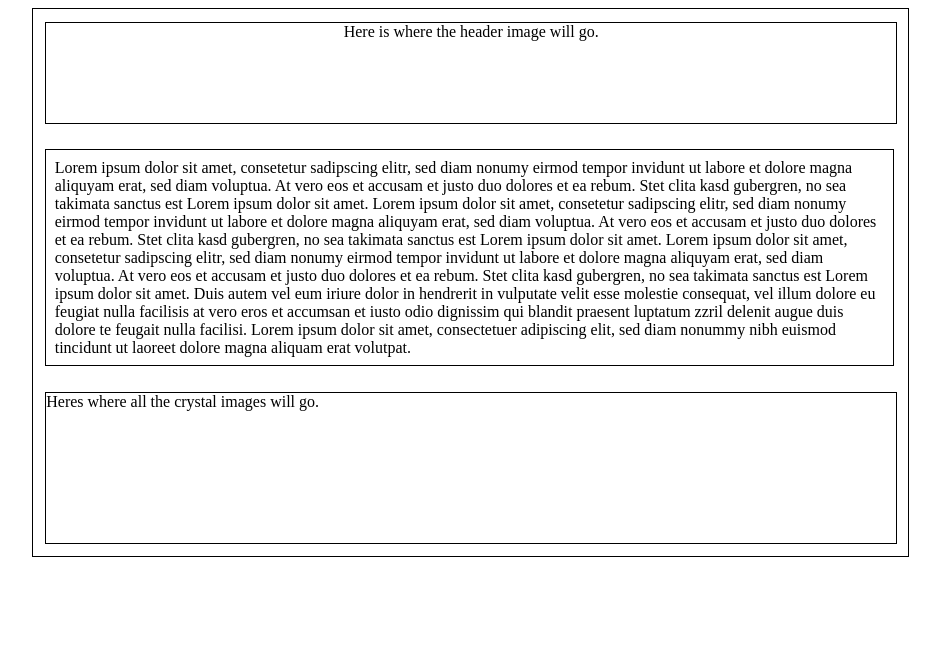
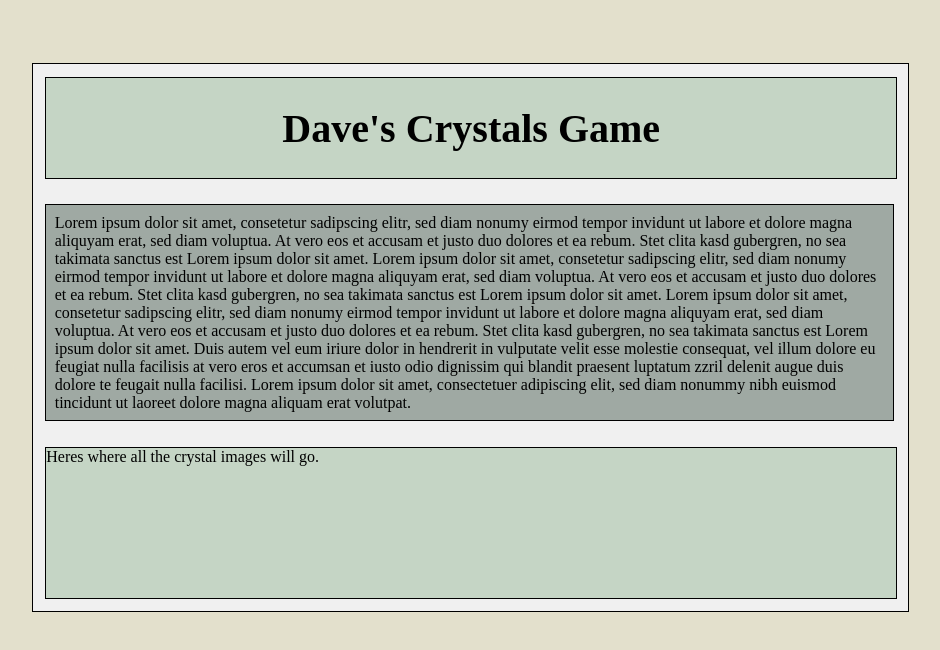
Before and after one commit to davidfunk13/week-4-game, a plain HTML site: page index.html in a window 1280 px wide. Shown: the whole page, without its empty margins (166-1106 px from the left). Drawn offline with nearby package versions, Linux system fonts and the light colour scheme.

Commit message:
styled the basic layout.

```diff
--- a/assets/css/style.css
+++ b/assets/css/style.css
@@ -1,24 +1,44 @@
-.header, .rules, .imagecontainer, .bigcontainer {
+body {
+    background: #e3e0cc;
+}
+
+h1 {
+    color: black;
+    font-size: 40px;
+}
+
+.header,
+.rules,
+.imagecontainer,
+.bigcontainer {
     border: 1px solid black;
 }
 
 .header {
+    background: #c5d5c5;
     width: 850px;
     height: 100px;
     text-align: center;
     margin-bottom: 3%;
 }
+
 .rules {
+    background: #9fa9a3;
     padding: 1%;
     width: 830px;
     margin-bottom: 3%;
 }
+
 .imagecontainer {
     width: 850px;
     height: 150px;
+    background: #c5d5c5;
 }
+
 .bigcontainer {
+    margin-top: 5%;
     margin-left: 15%;
     width: 850px;
     padding: 1%;
+    background: #f0f0f0;
 }
--- a/index.html
+++ b/index.html
@@ -13,7 +13,7 @@
 <body>
     <div class="bigcontainer">
             <div class="header">
-                    Here is where the header image will go.
+                <h1>Dave's Crystals Game</h1>
                 </div>
                 <div class="rules">
                     Lorem ipsum dolor sit amet, consetetur sadipscing elitr, sed diam nonumy eirmod tempor invidunt ut labore et dolore magna
```
Also changed, not shown: colorscheme.png (added).
